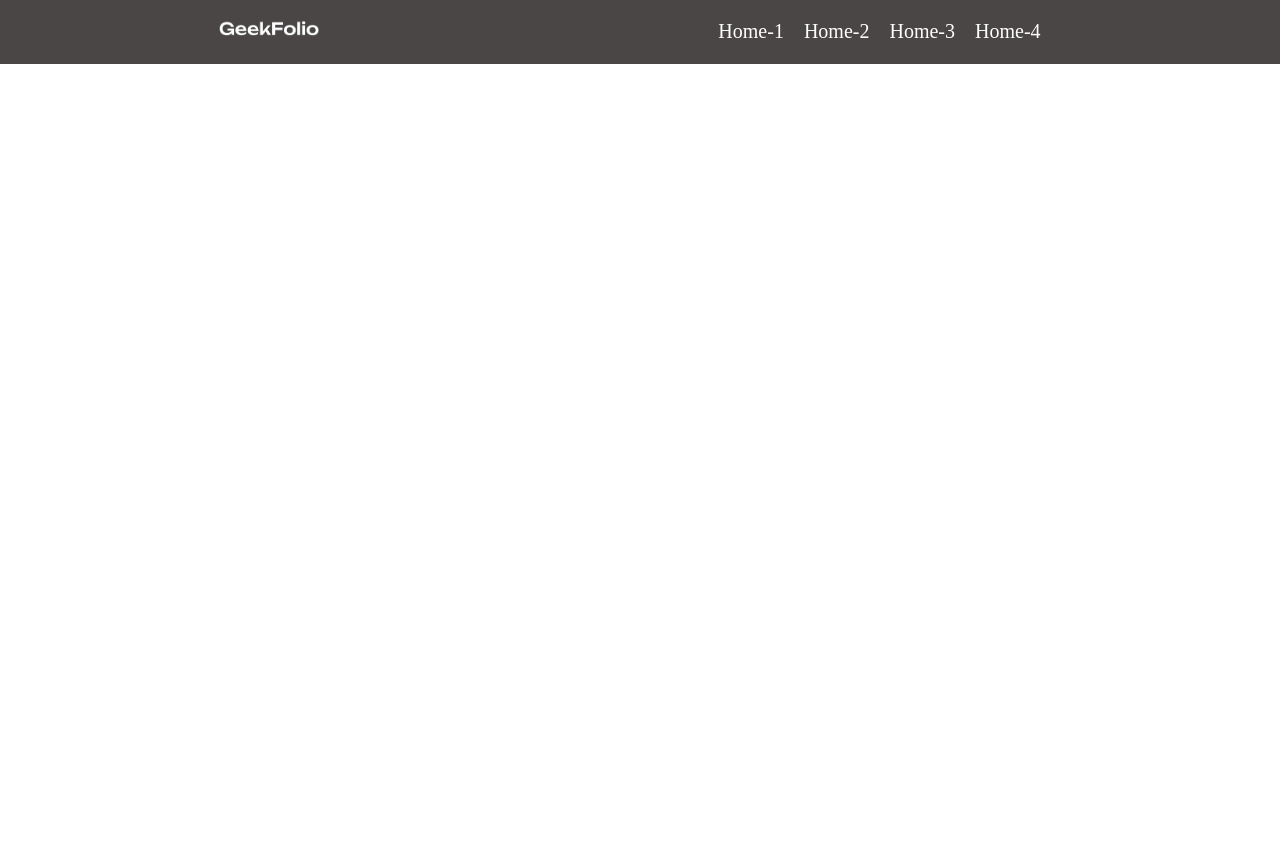
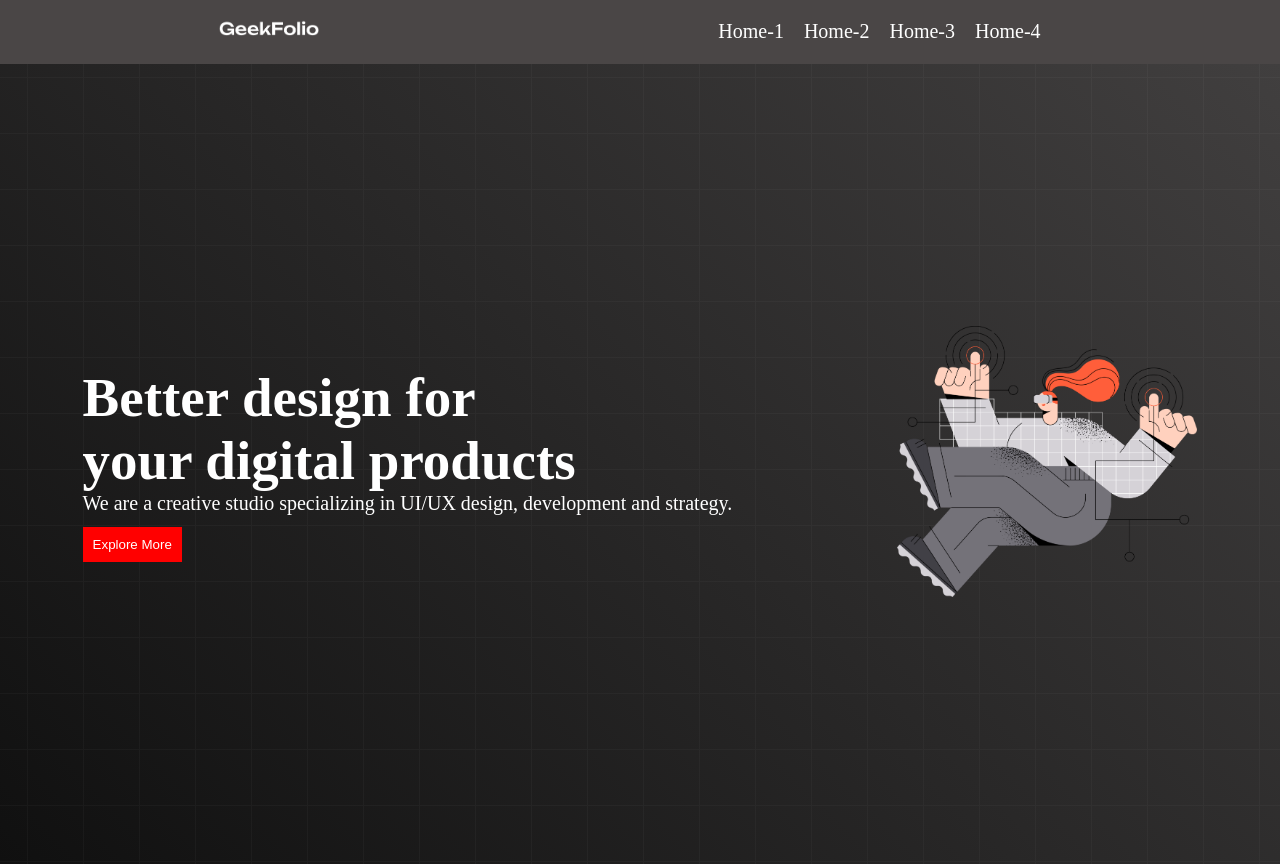
Before and after one commit to jobaer6768/conceptual-session-milestone-1, a plain HTML site: page index.html in a window 1280 px wide. Before the commit the page ends 800 px from the top, so only its background shows below. Drawn offline with Linux system fonts and the light colour scheme.

Commit message:
updated banner section

```diff
--- a/index.html
+++ b/index.html
@@ -8,6 +8,7 @@
 </head>
 <body>
 
+  <!-- Nav section -->
   <nav>
     <div class="menu-container">
       <div class="logo-container">
@@ -22,5 +23,27 @@
     </div>
   </nav>
 
+  <!-- Banner Section -->
+  <div class="banner-container">
+    <div class="banner-text">
+      <h1 class="banner-h">
+        Better design for <br>
+        your digital products
+      </h1>
+
+      <p class="banner-p">
+        We are a creative studio specializing in UI/UX design, development and strategy.
+      </p>
+
+      <button class="banner-button">
+        Explore More
+      </button>
+    </div>
+
+    <div class="banner-image-container">
+      <img class="banner-image" src="./images/banner.png" alt="Banner">
+    </div>
+  </div>
+
 </body>
 </html>
--- a/style.css
+++ b/style.css
@@ -33,3 +33,41 @@
   font-family: Georgia, 'Times New Roman', Times, serif;
   color: whitesmoke;
 }
+
+.banner-image{
+  width: 300px;
+}
+
+.banner-container{
+  display: flex;
+  justify-content: space-around;
+  height: 100vh;
+  align-items: center;
+  color: white;
+  background-image: url("./images/background.png"),
+  linear-gradient(45deg, rgb(16, 16, 16), rgb(65, 63, 63));
+}
+
+.banner-h{
+  font-size: 55px;
+  font-weight: bold;
+}
+
+.banner-p{
+  font-size: 20px;
+}
+
+.banner-button{
+  border: none;
+  padding: 10px;
+  margin-top: 12px;
+  color: white;
+  background-color: red;
+  cursor: pointer;
+}
+
+.banner-button:hover{
+  background-color: rgb(125, 8, 8);
+  font-size: 15px;
+  font-weight: bold;
+}
```
